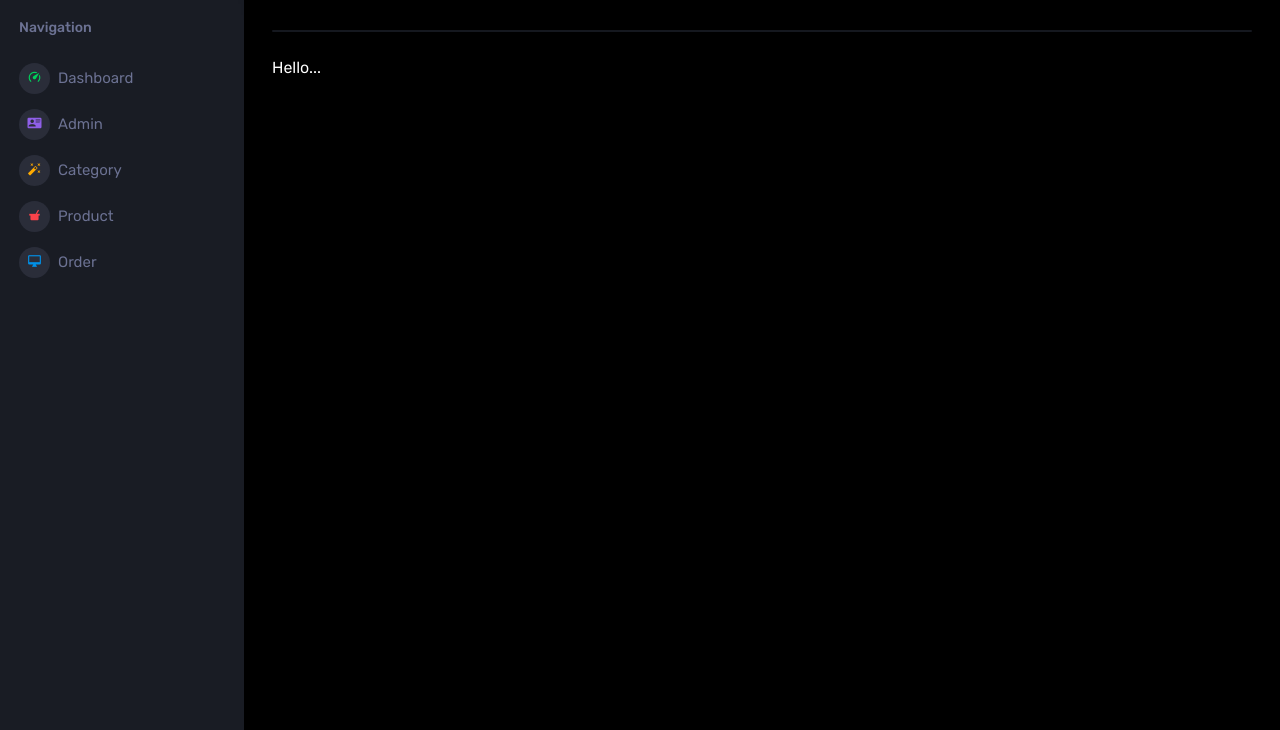
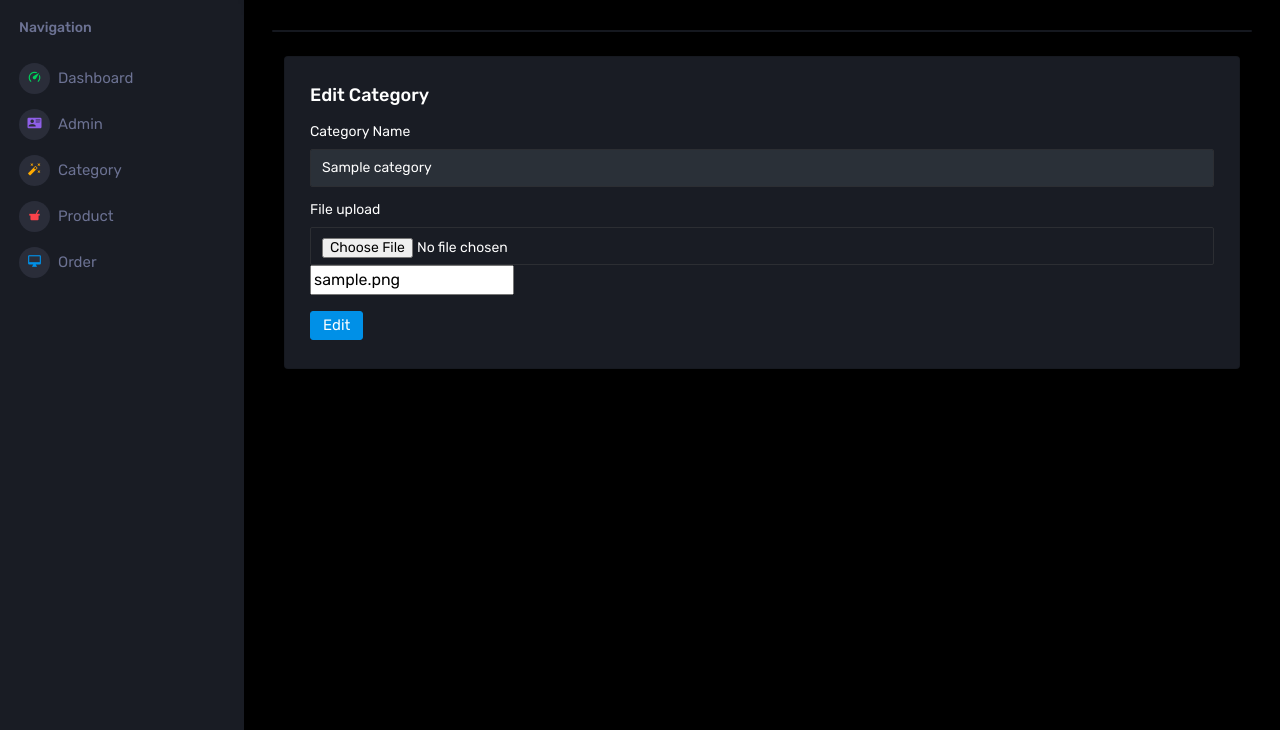
Before and after one commit to ishitasavera1706/Cosmetic_Shop, a PHP site: page /edit_category.php?userid=1 in a window 1280 px wide. Shown: the part 70-800 px from the top of the page. Run offline with PHP 8.4, Linux system fonts and the light colour scheme; tables that the repository leaves empty or names only in its code hold one stand-in row (values such as "Sample post").

Commit message:
complete category crud

```diff
--- a/Admin/add_category.php
+++ b/Admin/add_category.php
@@ -37,10 +37,11 @@
                                     {   $msg = "Failed to upload image";    }
 
 
-					        $sql = "INSERT INTO category (category_name,images) VALUES ('$category_name','$folder')";
+					        $sql = "INSERT INTO category (category_name,images) VALUES ('$category_name','$filename')";
 					        if (mysqli_query($conn,$sql))
 					        {
 					            echo "<script>alert('Your Category added successfully !');</script>";
+
 					        }
 					        else
 					        {
--- a/Admin/category.php
+++ b/Admin/category.php
@@ -25,10 +25,10 @@
                                     <tr>
                                         <td><?php echo $data['category_id']; ?></td>
                                         <td><?php echo $data['category_name']; ?></td>
-                                        <td><img src="<?php echo $data['images']; ?>" height="100" width="100"></td>
+                                        <td><img src="<?php echo 'upload/'.$data['images'] ?>" height="100" width="100"></td>
                                         <td>
-                                          <a href="edit_category.php?category_id=<?php echo $data["category_id"]; ?>"><input type="button" value="Edit" class="btn btn-info btn-md"></a>
-                                          <a href="delete_category.php?category_id=<?php echo $data["category_id"]; ?>"><input type="button" value="Delete" class="btn btn-dark btn-md"></a>
+                                          <a href="edit_category.php?userid=<?php echo $data["category_id"]; ?>"><input type="button" value="Edit" class="btn btn-info btn-md"></a>
+                                          <a href="delete_category.php?userid=<?php echo $data["category_id"]; ?>"><input type="button" value="Delete" class="btn btn-dark btn-md"></a>
                                         </td>
                                     </tr>
                                           <?php
--- a/Admin/edit_category.php
+++ b/Admin/edit_category.php
@@ -1,3 +1,67 @@
+<?php
+        include('connect.php');
+
+	$qry = "select * from category where category_id='" . $_GET['userid'] . "'";
+	$records= mysqli_query($conn,$qry);
+	$data = mysqli_fetch_array($records);
+
+
+    if(isset($_POST['submit']))
+    {
+
+
+        $category_name =$_POST['category_name'];
+
+
+		$filename = $_FILES["img"]["name"];
+        $tempname = $_FILES["img"]["tmp_name"];
+        $folder = "upload/".$filename;
+
+        if ($tempname!="")
+        {
+
+        }
+        $sql =" UPDATE category SET category_name='$category_name',images='$filename' WHERE category_id ='". $_GET["userid"]."'";
+
+        if (move_uploaded_file($tempname, $folder))
+                                    {   $msg = "Image uploaded successfully";   }
+                                else
+                                    {   $msg = "Failed to upload image";    }
+        if (mysqli_query($conn, $sql))
+        {
+            //echo "<script>alert('Your Category UPDATED successfully !');</script>";
+			header("Location: category.php");
+        }
+        else
+        {
+            echo "Error: " . $sql . "" . mysqli_error($conn);
+        }
+    }
+
+?>
 <?php include_once('partials/main.php') ?>
-<div>Hello...</div>
+<div class="col-12 grid-margin stretch-card">
+        <div class="card">
+            <div class="card-body">
+                <h4 class="card-title">Edit Category</h4>
+                    <form class="forms-sample" method="post" enctype="multipart/form-data">
+                        <div class="form-group">
+                            <label for="exampleInputName1">Category Name</label>
+                                <input type="text" name="category_name" value="<?php echo $data['category_name']; ?>" class="form-control" id="exampleInputName1" placeholder="Name">
+                            </div>
+                        <div class="form-group">
+                            <label>File upload</label>
+                            <input type="file" name="img" class="file-upload-default">
+                            <div class="input-group col-xs-12">
+                                <input type="file" name="img" value="<?php echo $data['images']; ?>" class="form-control file-upload-info" placeholder="Upload Image">
+                            </div>
+                            <div>
+                                            <input type="text"  name="profile_pic_update" value="<?php echo $data['images']; ?>">
+										</div>
+                        </div>
+                        <input type="submit" name="submit" value="Edit" class="btn btn-primary mr-2">
+                    </form>
+            </div>
+        </div>
+</div>
 <?php include_once('partials/footer.php') ?>
```
Also changed, not shown: Admin/delete_category.php (+17 -1 lines), Admin/order.php (line endings or trailing spaces), Admin/upload/2.webp (deleted).
